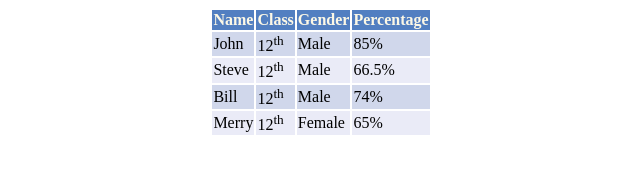
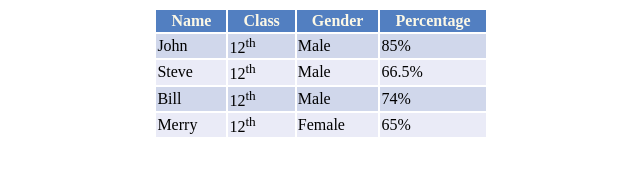
Before and after one commit to IbrahimAhmed413/my_first_html_upwards, a plain HTML site: page index.html in a window 1280 px wide. Shown: the whole page, without its empty margins (319-959 px from the left). Drawn offline with Linux system fonts and the light colour scheme.

Commit message:
feat: added padding to table

```diff
--- a/index.html
+++ b/index.html
@@ -4,14 +4,15 @@
     <title>My First task</title>
 </head>
 <body>
-    <table style="margin-left: auto; margin-right: auto;">
+    <div >
+        <table style="margin-left: auto; margin-right:auto;">
             <tr
               style="background-color: hsl(215.68deg 47.23% 53.92%);
-           color: hsl(49.09deg 78.57% 94.51%)" >
-            <th>Name</th>
-            <th>Class</th>
-            <th>Gender</th>
-            <th>Percentage</th>
+               color: hsl(49.09deg 78.57% 94.51%);" >
+                <th style="padding: 2px 15px;">Name</th>
+                <th style="padding: 2px 15px;">Class</th>
+                <th style="padding: 2px 15px;">Gender</th>
+                <th style="padding: 2px 15px;">Percentage</th>
             </tr>
                 <tr style="background-color: rgb(208 215 235);" >
                     <td>John</td>
@@ -38,5 +39,7 @@
                     <td>65%</td>
                 </tr>
             </table>
+    </div>
+
 </body>
 </html>
```
Also changed, not shown: 1 other file. Lines whose indentation alone changed are shown as unchanged.
